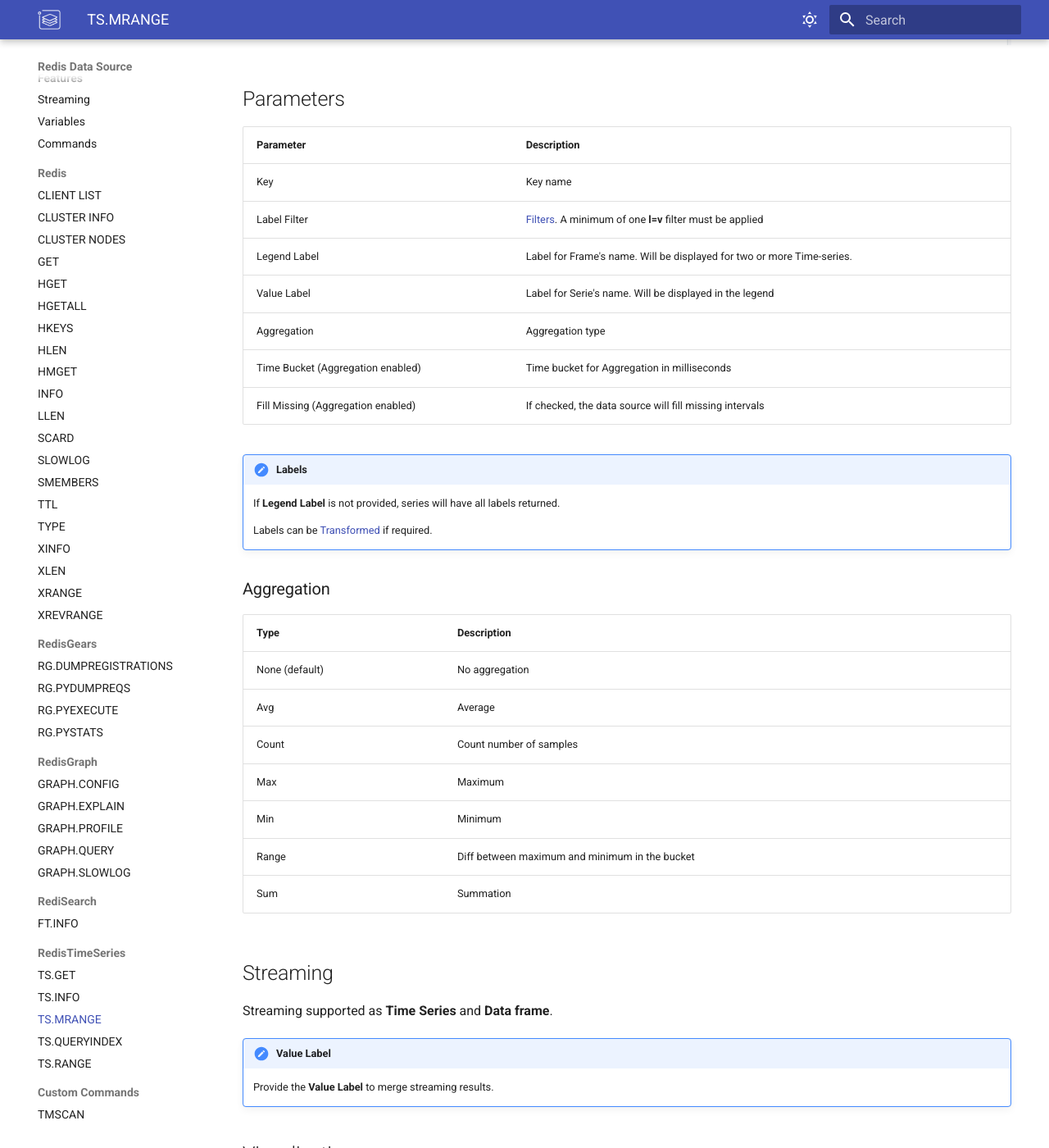
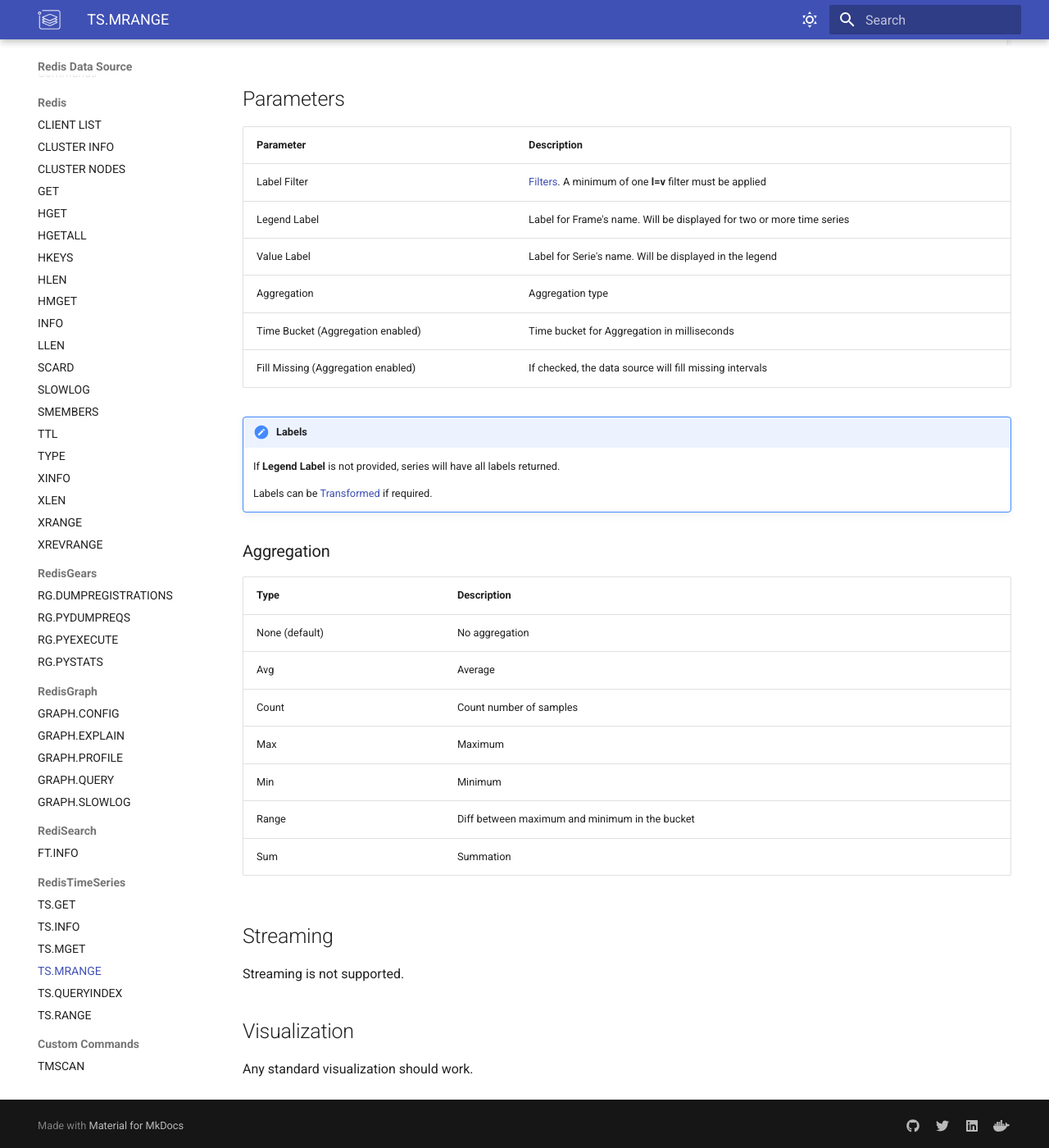
Before and after one commit to RedisGrafana/RedisGrafana, an MkDocs documentation site: the page built from docs/redis-datasource/redis-timeseries/TS-MRANGE.md, in a window 1280 px wide and 1400 px high, scrolled down 940 px. Shown: the whole window at 82% size. Built offline with MkDocs 1.6.1 and Material for MkDocs 9.7.7, drawn with Linux system fonts in a browser that asks for light colours.

Commit message:
Add TS.MGET command (#78)

```diff
--- a/docs/redis-datasource/redis-timeseries/TS-MRANGE.md
+++ b/docs/redis-datasource/redis-timeseries/TS-MRANGE.md
@@ -16,9 +16,8 @@
 
 | Parameter                          | Description                                                                                                               |
 | ---------------------------------- | ------------------------------------------------------------------------------------------------------------------------- |
-| Key                                | Key name                                                                                                                  |
 | Label Filter                       | [Filters](https://oss.redislabs.com/redistimeseries/commands/#filtering). A minimum of one **l=v** filter must be applied |
-| Legend Label                       | Label for Frame's name. Will be displayed for two or more Time-series.                                                    |
+| Legend Label                       | Label for Frame's name. Will be displayed for two or more time series                                                     |
 | Value Label                        | Label for Serie's name. Will be displayed in the legend                                                                   |
 | Aggregation                        | Aggregation type                                                                                                          |
 | Time Bucket (Aggregation enabled)  | Time bucket for Aggregation in milliseconds                                                                               |
@@ -34,11 +33,7 @@
 
 ## Streaming
 
-Streaming supported as **Time Series** and **Data frame**.
-
-!!! important "Value Label"
-
-    Provide the **Value Label** to merge streaming results.
+Streaming is not supported.
 
 ## Visualization
 
--- a/mkdocs.yml
+++ b/mkdocs.yml
@@ -102,6 +102,7 @@
       - "RedisTimeSeries":
           - "TS.GET": "redis-datasource/redis-timeseries/TS-GET.md"
           - "TS.INFO": "redis-datasource/redis-timeseries/TS-INFO.md"
+          - "TS.MGET": "redis-datasource/redis-timeseries/TS-MGET.md"
           - "TS.MRANGE": "redis-datasource/redis-timeseries/TS-MRANGE.md"
           - "TS.QUERYINDEX": "redis-datasource/redis-timeseries/TS-QUERYINDEX.md"
           - "TS.RANGE": "redis-datasource/redis-timeseries/TS-RANGE.md"
--- a/package.json
+++ b/package.json
@@ -1,6 +1,6 @@
 {
   "name": "redisgrafana",
-  "version": "1.1.0",
+  "version": "1.4.0",
   "description": "Redis plugins for Grafana",
   "keywords": [
     "redisgrafana",
```
Also changed, not shown: docs/redis-datasource/commands.md (+5 -4 lines), docs/redis-datasource/redis-timeseries/TS-GET.md (+1 -1 lines), docs/redis-datasource/redis-timeseries/TS-MGET.md (added, +27 -0 lines), docs/images/redis-datasource/commands/hgetall.png, docs/images/redis-datasource/commands/ts-mget.png (added), docs/images/redis-datasource/commands/ts-queryindex.png.
